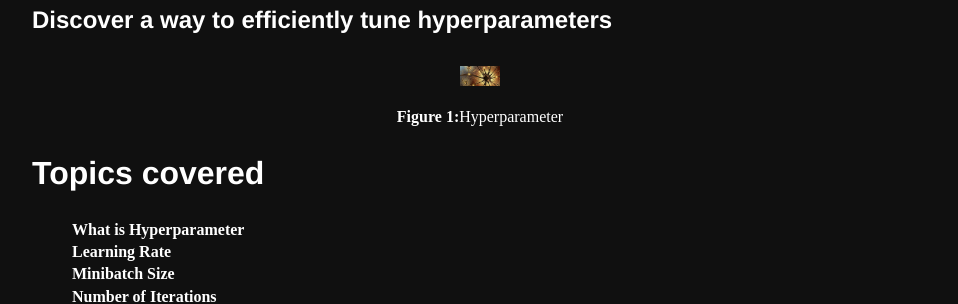
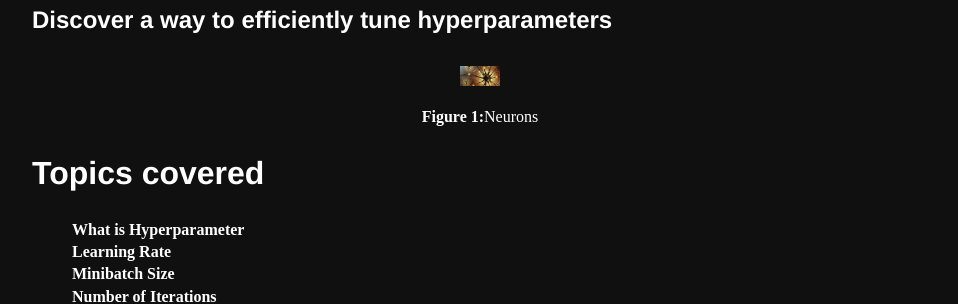
Before and after one commit to Mayurji/mayurji.github.io, a Jekyll site: the page built from _posts/2020-10-06-Hyperparameter.md, in a window 1280 px wide and 900 px high. Shown: the part 309-613 px from the top of the window, without its empty margins (160-1118 px from the left). Built offline with Jekyll 4.4.1, drawn with Linux system fonts in a browser that asks for light colours.

Commit message:
Update 2020-10-06-Hyperparameter.md

```diff
--- a/_posts/2020-10-06-Hyperparameter.md
+++ b/_posts/2020-10-06-Hyperparameter.md
@@ -10,7 +10,7 @@ date:   2020-10-06 13:43:52 +0530
 
 <center>
 <img src="{{site.url}}/assets/images/Hyperparameter/hyperparameter.jpg" style="zoom: 5%; background-color:#DCDCDC;" /><br>
-<p><b>Figure 1:</b>Hyperparameter</p>
+<p><b>Figure 1:</b>Neurons</p>
 </center>
 
 ## **Topics covered**
```
